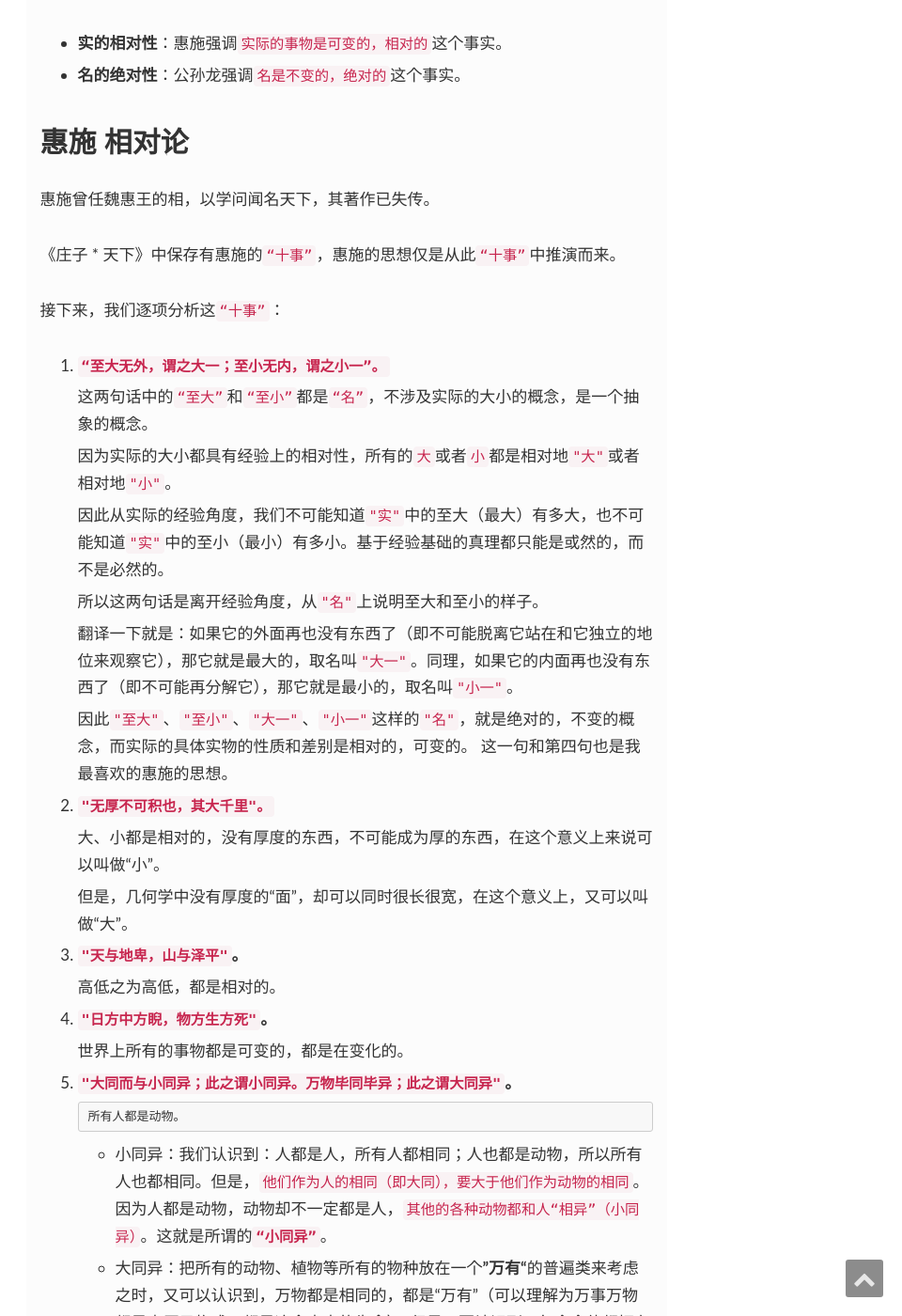
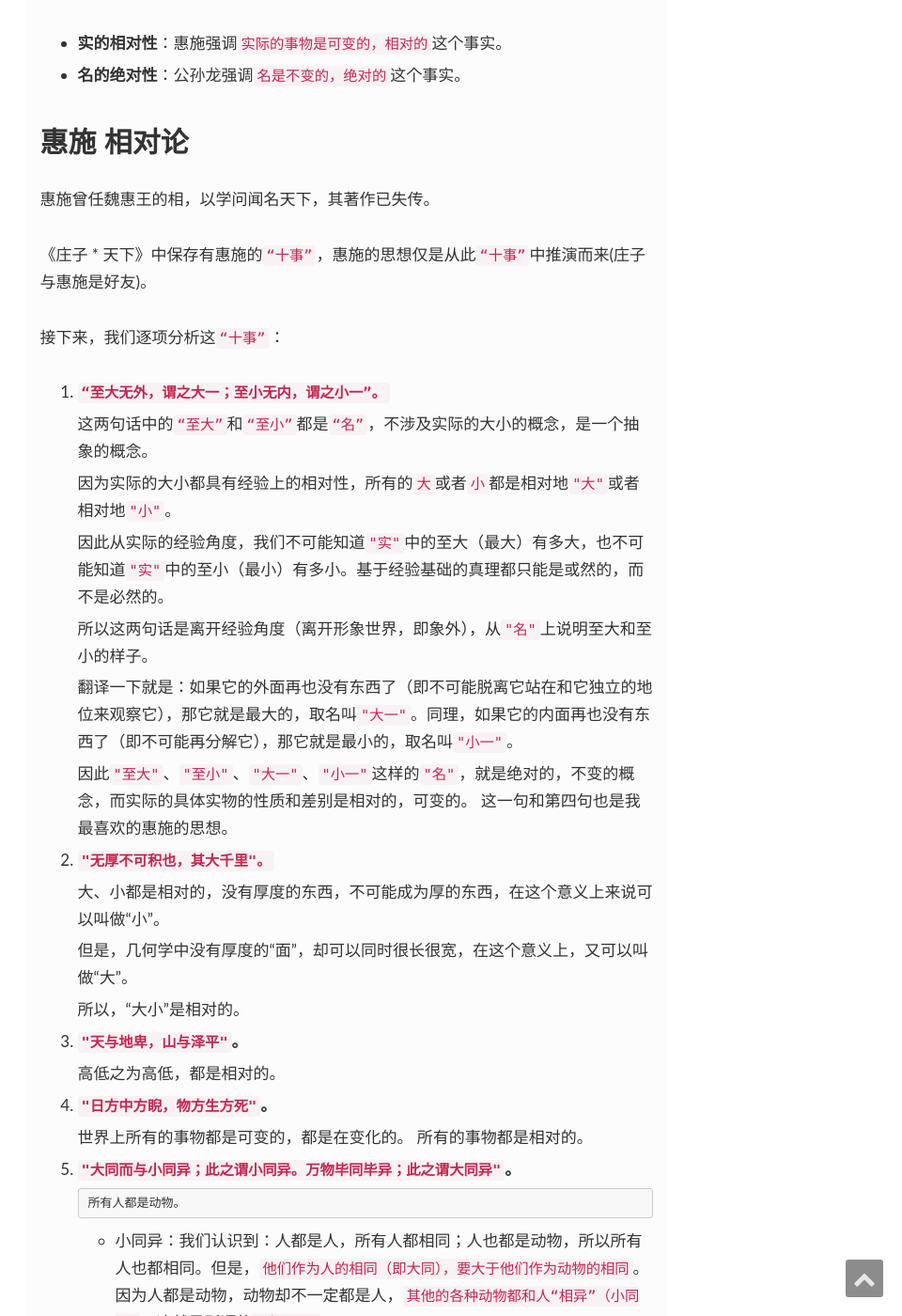
Before and after one commit to xiasha/xiasha.github.io, a Jekyll site: the page built from _posts/2022-10-31-A Brief History of Chinese Philosophy-the school of names.md, in a window 1280 px wide and 1400 px high, scrolled down 2275 px. Shown: the whole window at 94% size, without its empty margins (320-1280 px from the left). Built offline with Jekyll 4.4.1, drawn with Linux system fonts in a browser that asks for light colours; nearby versions of some CDN libraries; comment, search, counter and statistics services are not loaded.

```diff
--- a/_posts/2022-10-31-A Brief History of Chinese Philosophy-the school of names.md
+++ b/_posts/2022-10-31-A Brief History of Chinese Philosophy-the school of names.md
@@ -88,7 +88,7 @@
 
 惠施曾任魏惠王的相，以学问闻名天下，其著作已失传。
 
-《庄子 * 天下》中保存有惠施的`“十事”`，惠施的思想仅是从此`“十事”`中推演而来。
+《庄子 * 天下》中保存有惠施的`“十事”`，惠施的思想仅是从此`“十事”`中推演而来(庄子与惠施是好友)。
 
 接下来，我们逐项分析这`“十事”`：
 
@@ -100,7 +100,7 @@
 
    因此从实际的经验角度，我们不可能知道`"实"`中的至大（最大）有多大，也不可能知道`"实"`中的至小（最小）有多小。基于经验基础的真理都只能是或然的，而不是必然的。
 
-   所以这两句话是离开经验角度，从`"名"`上说明至大和至小的样子。
+   所以这两句话是离开经验角度（离开形象世界，即象外），从`"名"`上说明至大和至小的样子。
 
    翻译一下就是：如果它的外面再也没有东西了（即不可能脱离它站在和它独立的地位来观察它），那它就是最大的，取名叫`"大一"`。同理，如果它的内面再也没有东西了（即不可能再分解它），那它就是最小的，取名叫`"小一"`。
 
@@ -115,6 +115,7 @@
 
    但是，几何学中没有厚度的“面”，却可以同时很长很宽，在这个意义上，又可以叫做“大”。
 
+   所以，“大小”是相对的。
 
 
 3. **`"天与地卑，山与泽平"`。**
@@ -126,6 +127,7 @@
 4. **`"日方中方睨，物方生方死"`。**
 
    世界上所有的事物都是可变的，都是在变化的。
+   所有的事物都是相对的。
 
 
 
```
Also changed, not shown: _posts/2022-12-12-songci300.md (+7 -0 lines).
